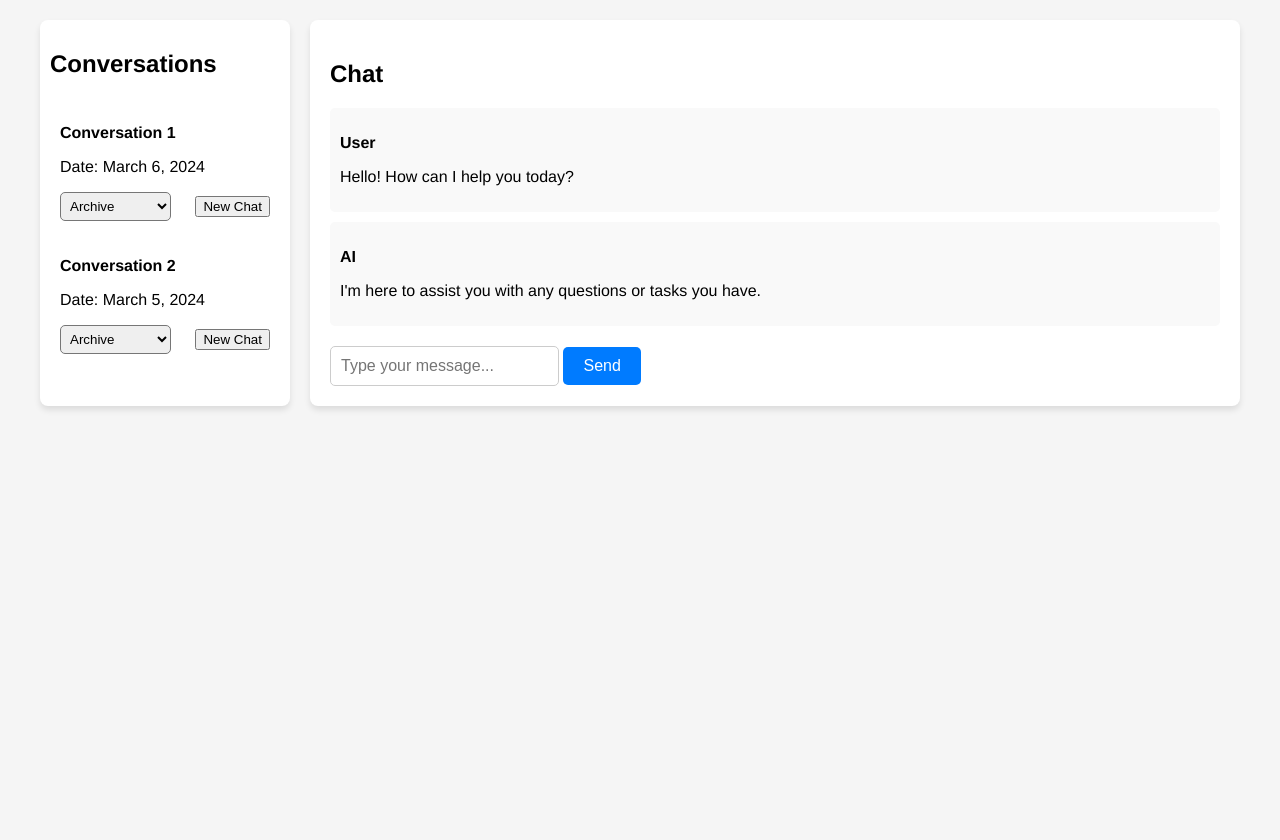
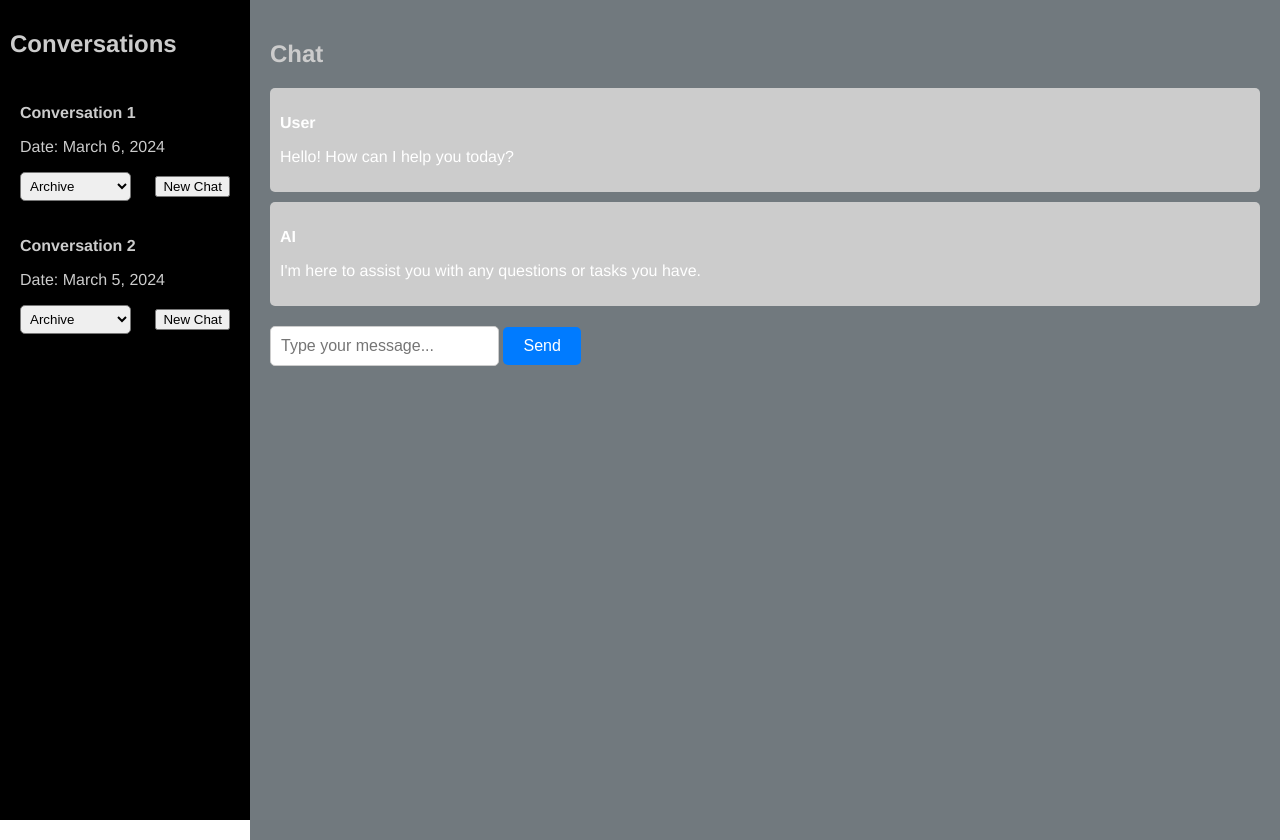
Before and after one commit to abrarfrahman/gpt4_clone, a Flask app: page / in a window 1280 px wide. Before the commit the page ends 410 px from the top, so only its background shows below. Run offline with Flask 3, Linux system fonts and the light colour scheme.

Commit message:
Update styles.css

```diff
--- a/static/styles.css
+++ b/static/styles.css
@@ -1,25 +1,27 @@
 body {
     font-family: 'Helvetica Neue', sans-serif;
-    background-color: #f5f5f5;
     margin: 0;
     padding: 0;
+    color: #ccc; /* Light grey text color */
 }
 
 .container {
     display: grid;
     grid-template-columns: 250px 1fr;
-    grid-gap: 20px;
-    max-width: 1200px;
-    margin: 0 auto;
-    padding: 20px;
+    grid-gap: 0;
+    max-width: 100vw;
+    height: 100vh;
+    margin: 0;
+    padding: 0;
 }
 
 .conversations {
-    background-color: #fff;
-    border-radius: 8px;
-    box-shadow: 0 4px 6px rgba(0, 0, 0, 0.1);
+    background-color: #000000; /* Black background for left panel */
+    border-radius: 0;
+    box-shadow: none;
     overflow-y: auto;
     padding: 10px;
+    height: 100%;
 }
 
 .conversation {
@@ -30,15 +32,16 @@ body {
 }
 
 .conversation:hover {
-    background-color: #f9f9f9;
+    background-color: #485A68;
 }
 
 .chat {
-    background-color: #fff;
-    border-radius: 8px;
-    box-shadow: 0 4px 6px rgba(0, 0, 0, 0.1);
+    background-color: #71797E; /* Grey background for right panel */
+    border-radius: 0;
+    box-shadow: none;
     overflow-y: auto;
     padding: 20px;
+    height: 100%;
 }
 
 .message-container {
@@ -91,7 +94,7 @@ input[type="submit"]:hover {
 }
 
 .chat-message {
-    background-color: #f9f9f9;
+    background-color: #ccc;
     border-radius: 5px;
     padding: 10px;
     margin-bottom: 10px;
@@ -100,8 +103,11 @@ input[type="submit"]:hover {
 .chat-message-user {
     font-weight: bold;
     margin-bottom: 5px;
+    color: #fff;
 }
+
 
 .chat-message-content {
     font-size: 16px;
+    color: #fff;
 }
```
